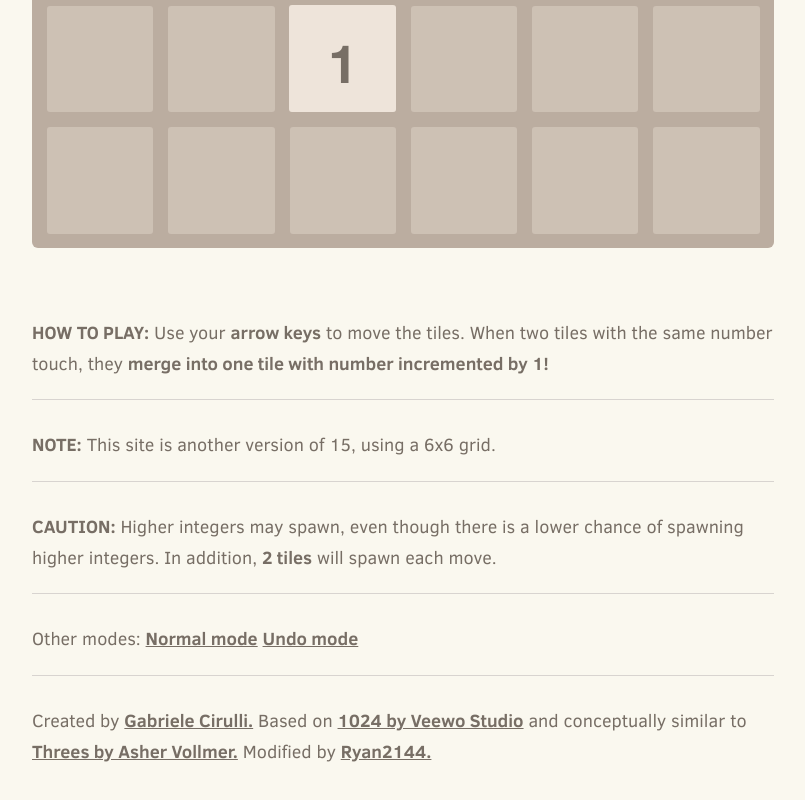
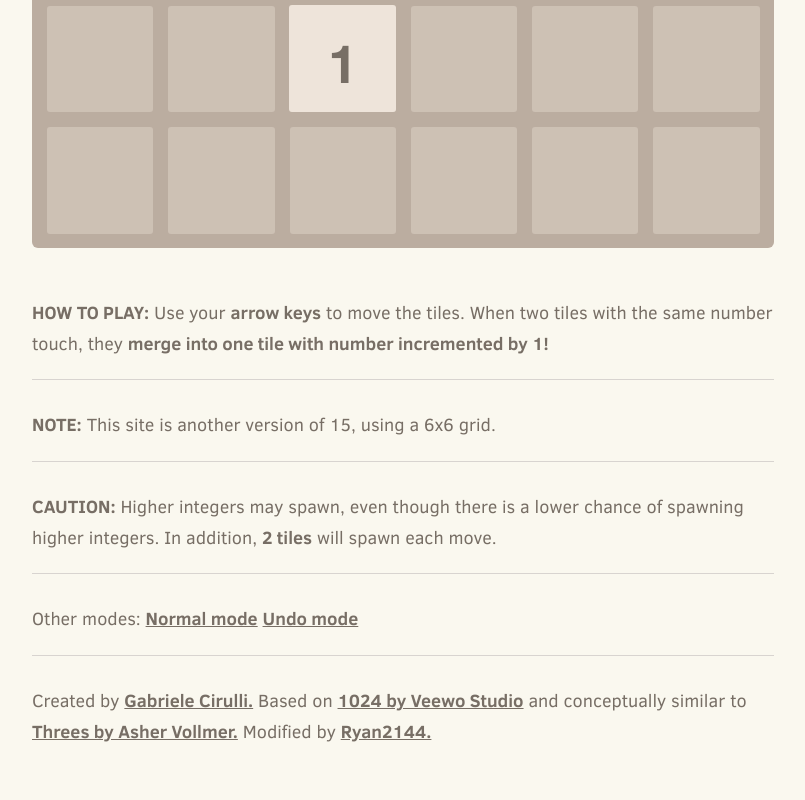
Before and after one commit to Ryan2144/15, a plain HTML site: page yetanother15.html in a window 1280 px wide. Shown: the part 831-1631 px from the top of the page, without its empty margins (237-1042 px from the left). Drawn offline with Linux system fonts and the light colour scheme.

Commit message:
Minor update

```diff
--- a/style/6x6.css
+++ b/style/6x6.css
@@ -625,7 +625,7 @@ hr {
   margin-left: 5px; }
 
 .game-explanation {
-  margin-top: 70px; }
+  margin-top: 50px; }
 
 @media screen and (max-width: 520px) {
   html, body {
```
